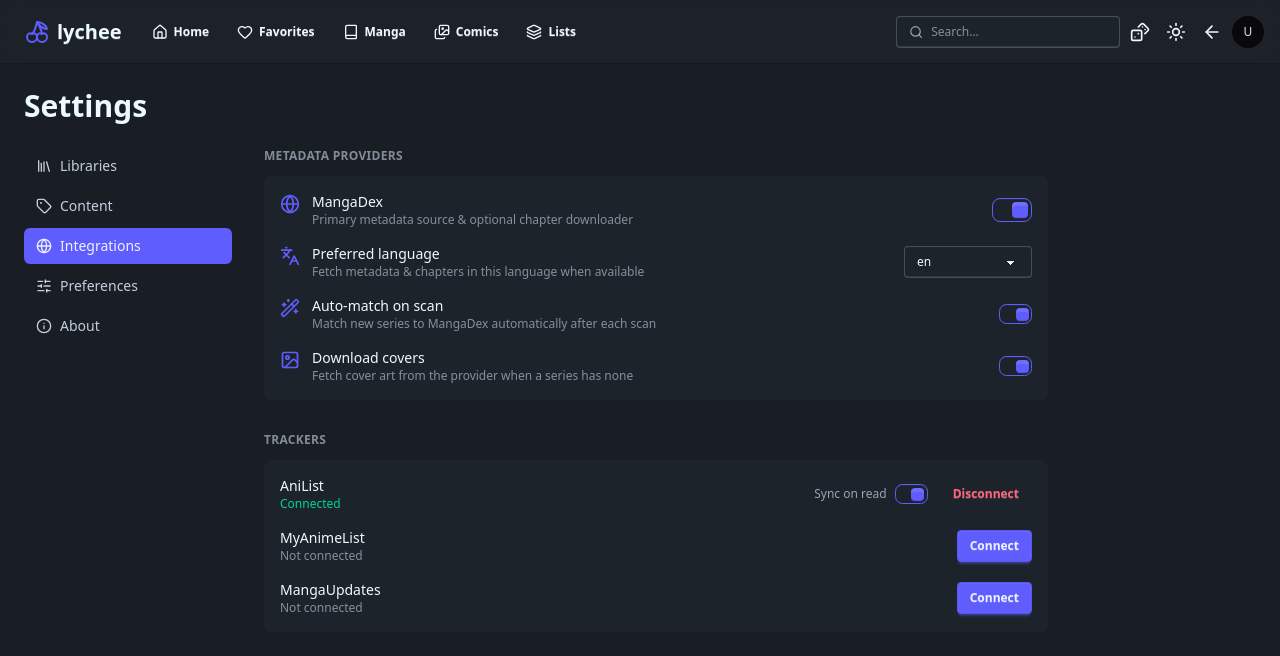
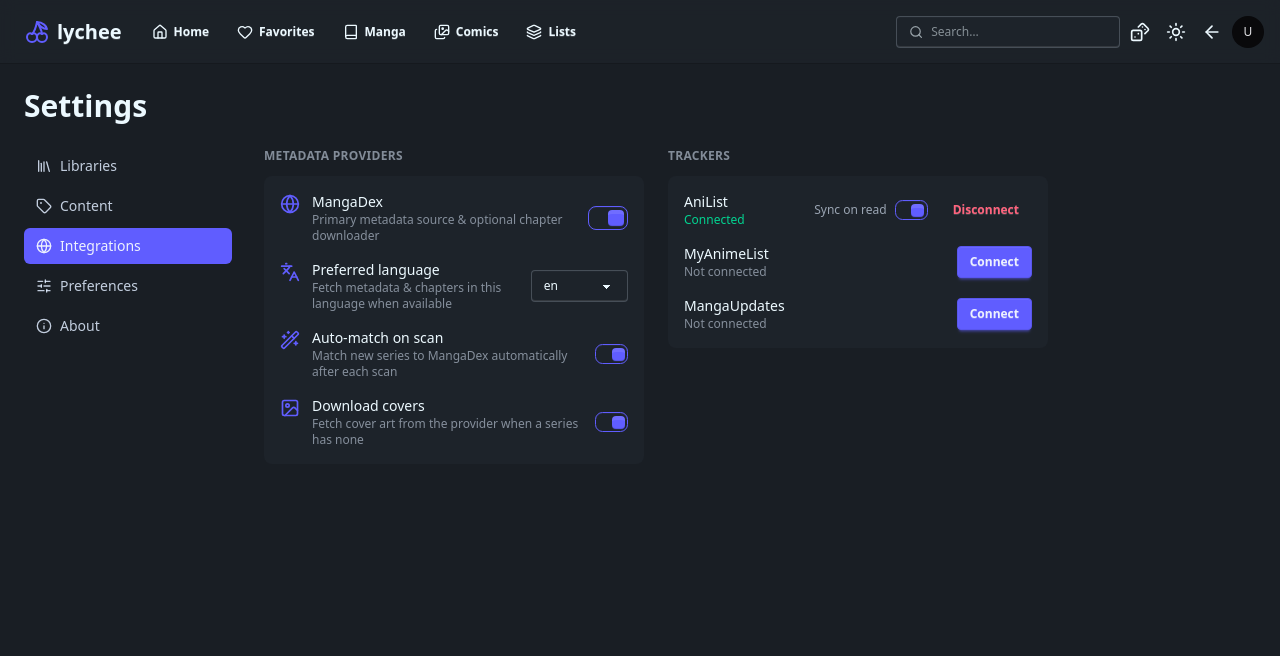
Before and after one commit to delfianto/lychee, a Vue app in the folder frontend/: page /settings in a window 1280 px wide. Both pictures are taken after a click on the button "Integrations". Shown: the top 656 px of the page. Built offline with nearby package versions, Linux system fonts and the light colour scheme.

Commit message:
refactor(frontend): side-by-side cards on Integrations & Preferences
- 2-column grid (lg+) for the two-section settings pages so the cards sit
  side by side and fill the width instead of stacking top-down

```diff
--- a/frontend/src/views/SettingsView.vue
+++ b/frontend/src/views/SettingsView.vue
@@ -205,7 +205,7 @@ const about = { version: "0.1.0-dev", storageUsed: "12.4 GB", pages: "48,120" };
         </div>
 
         <!-- Integrations: Providers + Trackers -->
-        <div v-else-if="active === 'integrations'" class="flex flex-col gap-8">
+        <div v-else-if="active === 'integrations'" class="grid items-start gap-6 lg:grid-cols-2">
           <section class="flex flex-col gap-3">
             <h3 class="text-xs font-semibold uppercase tracking-wide text-base-content/50">Metadata providers</h3>
             <div class="card bg-base-100">
@@ -287,7 +287,7 @@ const about = { version: "0.1.0-dev", storageUsed: "12.4 GB", pages: "48,120" };
         </div>
 
         <!-- Preferences: Appearance + Reader -->
-        <div v-else-if="active === 'preferences'" class="flex flex-col gap-8">
+        <div v-else-if="active === 'preferences'" class="grid items-start gap-6 lg:grid-cols-2">
           <section class="flex flex-col gap-3">
             <h3 class="text-xs font-semibold uppercase tracking-wide text-base-content/50">Appearance</h3>
             <div class="card bg-base-100">
```
